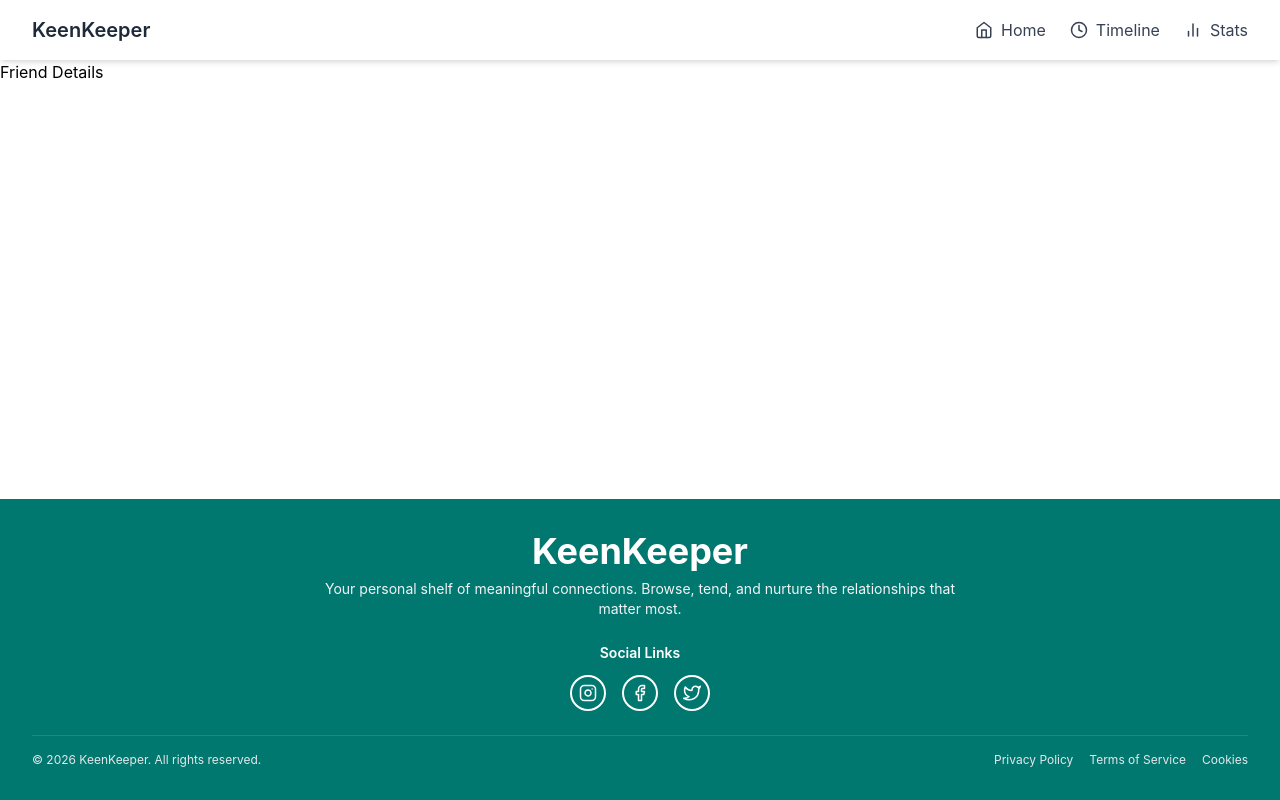
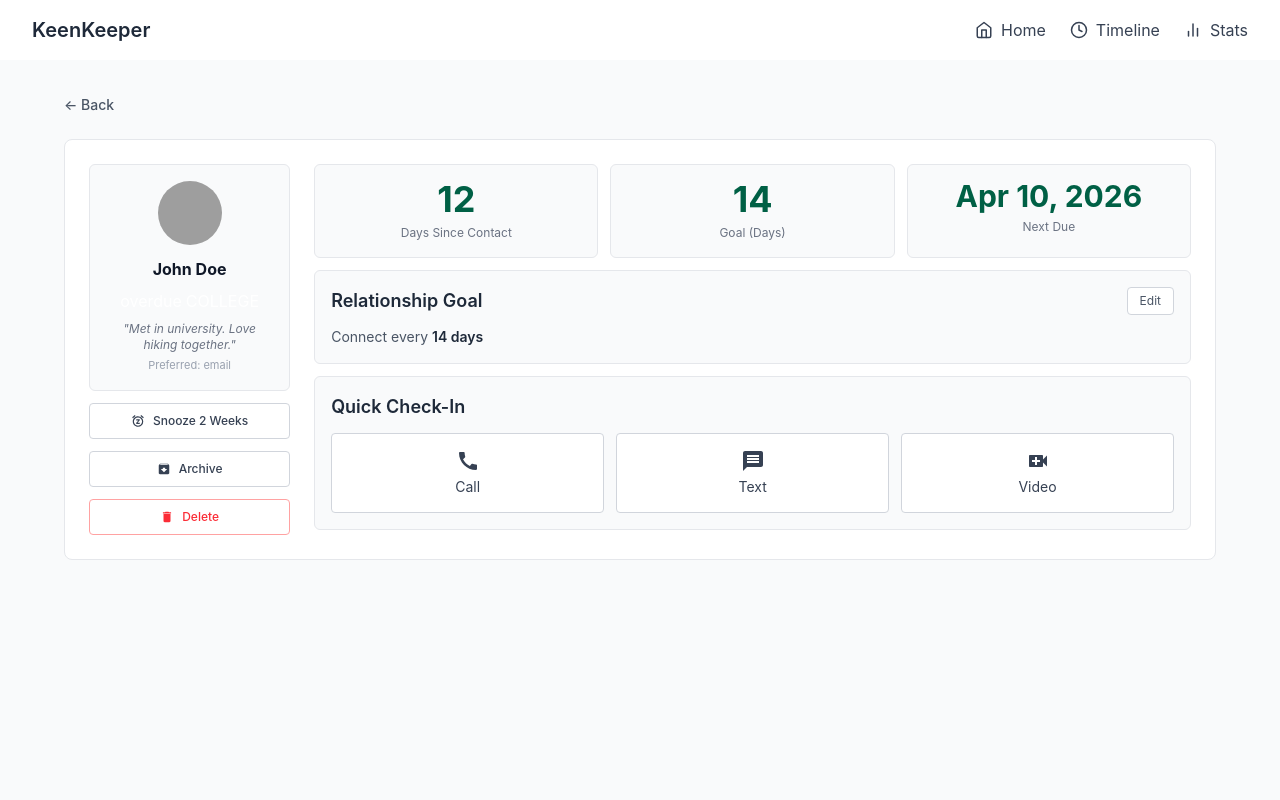
Before and after one commit to Adri-shikhar/keen-keeper, a React (Vite) app: page /friend/1 in a window 1280 px wide. Shown: the top 800 px of the page. Built offline with nearby package versions, Linux system fonts and the light colour scheme; grey boxes are pictures that could not be loaded.

Commit message:
Made the detail page

```diff
--- a/public/data.json
+++ b/public/data.json
@@ -17,7 +17,7 @@
     "picture": "https://randomuser.me/api/portraits/women/2.jpg",
     "email": "sarah.j@example.com",
     "days_since_contact": 2,
-    "status": "in-touch",
+    "status": "on-track",
     "tags": ["work", "mentor"],
     "bio": "Senior developer at my previous company. Great for career advice.",
     "goal": 30,
@@ -41,7 +41,7 @@
     "picture": "https://randomuser.me/api/portraits/women/4.jpg",
     "email": "emily.rod@example.com",
     "days_since_contact": 5,
-    "status": "pending",
+    "status": "almost due",
     "tags": ["family", "cousin"],
     "bio": "Lives in Canada now. Try to call her every few weeks.",
     "goal": 14,
@@ -53,7 +53,7 @@
     "picture": "https://randomuser.me/api/portraits/men/5.jpg",
     "email": "d.smith@example.com",
     "days_since_contact": 8,
-    "status": "in-touch",
+    "status": "on-track",
     "tags": ["gym", "hobby"],
     "bio": "Spotter at the gym. We usually grab a coffee on weekends.",
     "goal": 7,
@@ -77,7 +77,7 @@
     "picture": "https://randomuser.me/api/portraits/men/7.jpg",
     "email": "robert.b@example.com",
     "days_since_contact": 1,
-    "status": "in-touch",
+    "status": "on-track",
     "tags": ["client", "active"],
     "bio": "Owner of the local bakery. Currently building their website.",
     "goal": 3,
@@ -89,7 +89,7 @@
     "picture": "https://randomuser.me/api/portraits/women/8.jpg",
     "email": "awhite@example.com",
     "days_since_contact": 90,
-    "status": "archived",
+    "status": "on-track",
     "tags": ["school", "distant"],
     "bio": "Old high school friend. Rarely speak anymore.",
     "goal": 365,
@@ -101,7 +101,7 @@
     "picture": "https://randomuser.me/api/portraits/men/9.jpg",
     "email": "cwilson_tech@example.com",
     "days_since_contact": 15,
-    "status": "pending",
+    "status": "almost due",
     "tags": ["recruiter", "tech"],
     "bio": "Tech recruiter who reached out on LinkedIn.",
     "goal": 30,
@@ -113,7 +113,7 @@
     "picture": "https://randomuser.me/api/portraits/women/10.jpg",
     "email": "lisa.anderson@example.com",
     "days_since_contact": 6,
-    "status": "in-touch",
+    "status": "on-track",
     "tags": ["book club", "friend"],
     "bio": "Hosts the monthly sci-fi book club.",
     "goal": 30,
@@ -137,7 +137,7 @@
     "picture": "https://randomuser.me/api/portraits/women/12.jpg",
     "email": "agarcia89@example.com",
     "days_since_contact": 3,
-    "status": "in-touch",
+    "status": "on-track",
     "tags": ["neighbor", "community"],
     "bio": "Lives next door. Helps watch the house when I travel.",
     "goal": 14,
@@ -149,7 +149,7 @@
     "picture": "https://randomuser.me/api/portraits/men/13.jpg",
     "email": "kevin.lee.dev@example.com",
     "days_since_contact": 18,
-    "status": "pending",
+    "status": "almost due",
     "tags": ["hackathon", "developer"],
     "bio": "Teammate from the winter hackathon. Great backend dev.",
     "goal": 60,
@@ -173,7 +173,7 @@
     "picture": "https://randomuser.me/api/portraits/men/15.jpg",
     "email": "tlewis@example.com",
     "days_since_contact": 0,
-    "status": "in-touch",
+    "status": "on-track",
     "tags": ["family", "brother"],
     "bio": "My older brother. Call him every Sunday.",
     "goal": 7,
--- a/src/Components/Friend/Friend.jsx
+++ b/src/Components/Friend/Friend.jsx
@@ -1,18 +1,48 @@
 import React from 'react';
 import { Link } from 'react-router-dom';
 
+const getStatusClass = (status = '') => {
+    const normalizedStatus = status.toLowerCase();
+
+    if (normalizedStatus === 'overdue') {
+        return 'bg-red-500 text-white';
+    }
+
+    if (normalizedStatus === 'almost due' || normalizedStatus === 'almost-due' || normalizedStatus === 'pending') {
+        return 'bg-amber-400 text-white';
+    }
+
+    if (normalizedStatus === 'on-track' || normalizedStatus === 'in-touch') {
+        return 'bg-emerald-900 text-white';
+    }
+
+    return 'bg-slate-500 text-white';
+};
+
+const getTagClass = (tag = '') => {
+    const normalizedTag = tag.toLowerCase();
+
+    if (normalizedTag === 'work' || normalizedTag === 'family' || normalizedTag === 'hobby' || normalizedTag === 'travel') {
+        return 'bg-emerald-100 text-emerald-700';
+    }
+
+    return 'bg-slate-100 text-slate-700';
+};
+
 const Friend = ({ friends }) => {
+    const friendList = Array.isArray(friends) ? friends : friends ? [friends] : [];
+
     return (
         <div className="bg-gray-50 py-8">
             <div className="max-w-7xl mx-auto px-4 sm:px-6 lg:px-8">
                 <h2 className="text-3xl font-bold text-gray-900 mb-8 text-center">Your Friends</h2>
 
                 <div className="grid grid-cols-1 sm:grid-cols-2 md:grid-cols-3 lg:grid-cols-4 gap-6">
-                    {friends.map((friend) => (
+                    {friendList.map((friend) => (
                         <Link
                             key={friend.id}
                             to={`/friend/${friend.id}`}
-                            className="bg-white rounded-lg shadow hover:shadow-lg transition-shadow p-6 text-center"
+                            className="bg-white rounded-lg border border-gray-200 shadow-sm hover:shadow-md transition-shadow p-6 text-center"
                         >
                             <img
                                 src={friend.picture}
@@ -20,21 +50,20 @@ const Friend = ({ friends }) => {
                                 className="w-20 h-20 rounded-full mx-auto mb-4 object-cover"
                             />
                             <h3 className="text-lg font-semibold text-gray-800 mb-1">{friend.name}</h3>
-                            <p className="text-sm text-gray-500 mb-3">{friend.days_since_contact}d ago</p>
+                            <p className="text-sm text-gray-400 mb-3">{friend.days_since_contact}d ago</p>
 
                             <div className="flex flex-wrap justify-center gap-2 mb-3">
-                                {friend.tags.map((tag, idx) => (
-                                    <span key={idx} className="bg-blue-100 text-blue-700 text-xs px-2 py-1 rounded">
-                                        {tag.toUpperCase()}
+                                {(friend.tags || []).map((tag, idx) => (
+                                    <span
+                                        key={idx}
+                                        className={`text-[10px] px-2 py-0.5 rounded-full font-medium uppercase ${getTagClass(tag)}`}
+                                    >
+                                        {tag}
                                     </span>
                                 ))}
                             </div>
 
-                            <span className={`inline-block px-3 py-1 rounded-full text-xs font-semibold text-white ${friend.status === 'overdue' ? 'bg-red-500' :
-                                friend.status === 'in-touch' ? 'bg-green-500' :
-                                    friend.status === 'pending' ? 'bg-yellow-500' :
-                                        'bg-blue-500'
-                                }`}>
+                            <span className={`inline-block px-3 py-1 rounded-full text-[10px] font-semibold ${getStatusClass(friend.status)}`}>
                                 {friend.status}
                             </span>
                         </Link>
--- a/src/Components/Friend/FriendDetails/FriendDetails.jsx
+++ b/src/Components/Friend/FriendDetails/FriendDetails.jsx
@@ -1,9 +1,153 @@
 import React from 'react';
+import { useLoaderData, useNavigate } from 'react-router-dom';
+import { MdSnooze, MdArchive, MdDelete, MdCall, MdMessage, MdVideoCall } from 'react-icons/md';
+import { useState } from 'react';
 
 const FriendDetails = () => {
+    const friend = useLoaderData();
+    const navigate = useNavigate();
+
+    const [interactionType, setInteractionType] = useState([]);
+
+    const  handleClick = (type) => {
+        alert(`You chose to ${type} ${friend.name}`);
+        setInteractionType([...interactionType, type,friend.name]);
+    }
+    console.log('interactionType:', interactionType);
+
+
+    if (!friend) {
+        return <div className="text-center p-8">Friend not found</div>;
+    }
+
+    const handleBack = () => {
+        navigate('/');
+    };
+
+    //formatDate
+    const formatDate = (dateString) => {
+        if (!dateString) return 'No date';
+        const date = new Date(dateString);
+        return date.toLocaleDateString('en-US', { month: 'short', day: 'numeric', year: 'numeric' });
+    };
+
     return (
-        <div>
-            <h1>Friend Details</h1>
+        <div className="min-h-screen bg-gray-50 p-4 md:p-8">
+            <div className="max-w-6xl mx-auto">
+                {/* Header with back button */}
+                <button
+                    onClick={handleBack}
+                    className="mb-6 text-gray-600 hover:text-gray-900 font-medium text-sm"
+                >
+                    ← Back
+                </button>
+
+                {/* Main Card */}
+                <div className="bg-white rounded-lg border border-gray-200 p-4 md:p-6">
+                    <div className="grid grid-cols-1 md:grid-cols-5 gap-4 md:gap-6">
+
+                        {/* Left Column */}
+                        <div className="md:col-span-1 space-y-3">
+                            <div className="rounded-md border border-gray-200 bg-gray-50 p-4">
+                                <div className="flex flex-col items-center text-center">
+                                    {friend.picture ? (
+                                        <img
+                                            src={friend.picture}
+                                            alt={friend.name}
+                                            className="w-16 h-16 rounded-full object-cover"
+                                        />
+                                    ) : (
+                                        <div className="w-16 h-16 rounded-full bg-gray-300 flex items-center justify-center">
+                                            <span className="text-gray-600 text-lg font-bold">
+                                                {friend.name?.charAt(0) || '?'}
+                                            </span>
+                                        </div>
+                                    )}
+
+                                    <h1 className="text-base font-bold text-gray-900 mt-3 mb-2">
+                                        {friend.name}
+                                    </h1>
+
+                                    <div className="flex flex-wrap justify-center gap-1 mb-2">
+                                        {friend.status && (
+                                            <span className="badge badge-xs badge-error text-white border-0">{friend.status}</span>
+                                        )}
+                                        {friend.tags && friend.tags.length > 0 && (
+                                            <span className="badge badge-xs badge-success text-white border-0 uppercase">{friend.tags[0]}</span>
+                                        )}
+                                    </div>
+
+                                    <p className="text-gray-500 text-xs italic line-clamp-2 mb-1">
+                                        "{friend.bio || 'No quote added'}"
+                                    </p>
+                                    <p className="text-gray-400 text-[11px]">Preferred: email</p>
+                                </div>
+                            </div>
+
+                            <button className="w-full h-9 flex items-center justify-center gap-2 rounded border border-gray-300 bg-white text-gray-700 text-xs font-medium hover:bg-gray-50 transition">
+                                <MdSnooze className="text-sm shrink-0" />
+                                Snooze 2 Weeks
+                            </button>
+                            <button className="w-full h-9 flex items-center justify-center gap-2 rounded border border-gray-300 bg-white text-gray-700 text-xs font-medium hover:bg-gray-50 transition">
+                                <MdArchive className="text-sm shrink-0" />
+                                Archive
+                            </button>
+                            <button className="w-full h-9 flex items-center justify-center gap-2 rounded border border-red-300 bg-white text-red-500 text-xs font-medium hover:bg-red-50 transition">
+                                <MdDelete className="text-sm shrink-0" />
+                                Delete
+                            </button>
+                        </div>
+
+                        {/* Right Column */}
+                        <div className="md:col-span-4 space-y-3">
+                            <div className="grid grid-cols-1 sm:grid-cols-3 gap-3">
+                                <div className="rounded-md border border-gray-200 bg-gray-50 p-4 text-center">
+                                    <p className="text-4xl leading-none font-bold text-emerald-800">{friend.days_since_contact}</p>
+                                    <p className="text-xs text-gray-500 mt-2">Days Since Contact</p>
+                                </div>
+                                <div className="rounded-md border border-gray-200 bg-gray-50 p-4 text-center">
+                                    <p className="text-4xl leading-none font-bold text-emerald-800">{friend.goal || 30}</p>
+                                    <p className="text-xs text-gray-500 mt-2">Goal (Days)</p>
+                                </div>
+                                <div className="rounded-md border border-gray-200 bg-gray-50 p-4 text-center">
+                                    <p className="text-3xl leading-none font-bold text-emerald-800">{formatDate(friend.next_due_date)}</p>
+                                    <p className="text-xs text-gray-500 mt-2">Next Due</p>
+                                </div>
+                            </div>
+
+                            <div className="rounded-md border border-gray-200 bg-gray-50 p-4">
+                                <div className="flex items-center justify-between mb-3">
+                                    <h2 className="text-lg font-semibold text-gray-800">Relationship Goal</h2>
+                                    <button className="h-7 px-3 rounded border border-gray-300 bg-white text-xs text-gray-600 hover:bg-gray-100 transition">
+                                        Edit
+                                    </button>
+                                </div>
+                                <p className="text-sm text-gray-600">
+                                    Connect every <span className="font-semibold text-gray-800">{friend.goal || 30} days</span>
+                                </p>
+                            </div>
+
+                            <div className="rounded-md border border-gray-200 bg-gray-50 p-4">
+                                <h2 className="text-2xl md:text-lg font-semibold text-gray-800 mb-3">Quick Check-In</h2>
+                                <div className="grid grid-cols-1 sm:grid-cols-3 gap-3">
+                                    <button onClick={() => handleClick('call')} className="h-20 rounded border border-gray-300 bg-white hover:bg-gray-100 transition flex flex-col items-center justify-center gap-1 text-gray-700">
+                                        <MdCall className="text-2xl" />
+                                        <span className="text-sm">Call</span>
+                                    </button>
+                                    <button onClick={() => handleClick('text')} className="h-20 rounded border border-gray-300 bg-white hover:bg-gray-100 transition flex flex-col items-center justify-center gap-1 text-gray-700">
+                                        <MdMessage className="text-2xl" />
+                                        <span className="text-sm">Text</span>
+                                    </button>
+                                    <button onClick={() => handleClick('video')} className="h-20 rounded border border-gray-300 bg-white hover:bg-gray-100 transition flex flex-col items-center justify-center gap-1 text-gray-700">
+                                        <MdVideoCall className="text-2xl" />
+                                        <span className="text-sm">Video</span>
+                                    </button>
+                                </div>
+                            </div>
+                        </div>
+                    </div>
+                </div>
+            </div>
         </div>
     );
 };
```
